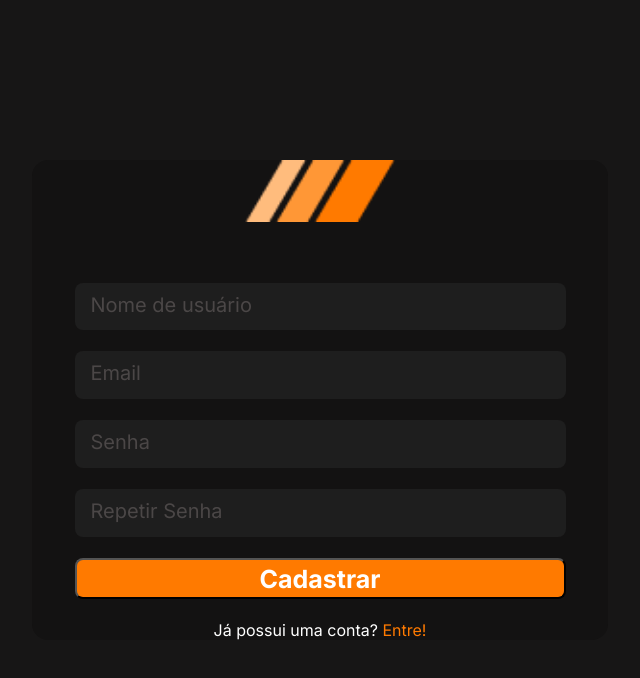
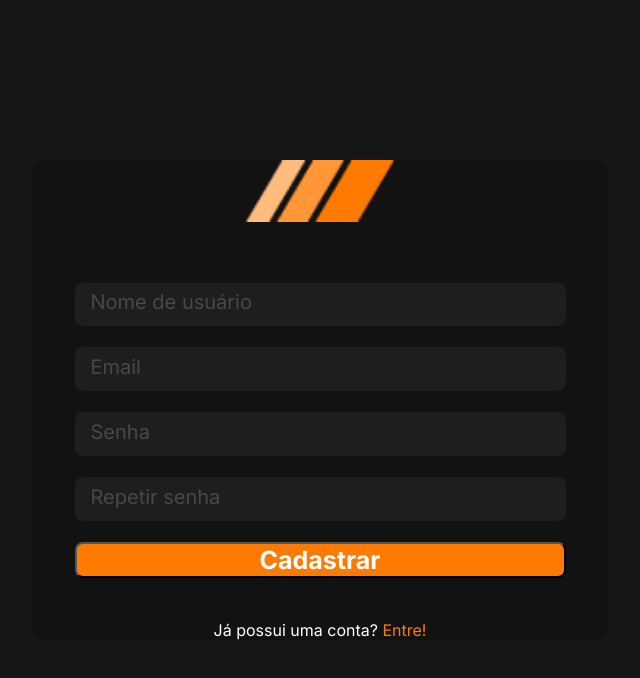
Before and after one commit to SaraivaVitor/gofinance-front, a Next.js app: page /signup in a window 1280 px wide. Shown: the top 678 px of the page, without its empty margins (320-960 px from the left). Built offline with nearby package versions, Linux system fonts and the light colour scheme.

Commit message:
✨ Integrade signup

```diff
--- a/src/pages/signup/index.tsx
+++ b/src/pages/signup/index.tsx
@@ -1,23 +1,93 @@
 import Image from "next/image";
-import { Container, Content } from "../../styles/auth/auth.styles";
+import {
+  Container,
+  Content,
+  ErrorMessage,
+} from "../../styles/auth/auth.styles";
 
 import logo from "../../assets/logo.png";
 import Link from "next/link";
+import { useState } from "react";
+import { useRouter } from "next/router";
 
-const Signup = () => (
+const Signup = () => {
+  const [username, setUsername] = useState("");
+  const [email, setEmail] = useState("");
+  const [password, setPassword] = useState("");
+  const [confirmPassword, setConfirmPassword] = useState("");
+  const [isLoading, setIsLoading] = useState(false);
+  const [hasError, setHasError] = useState(false);
+  const [errorMessage, setErrorMessage] = useState("");
+  const buttonLabel = isLoading ? "Carregando..." : "Cadastrar";
+  const router = useRouter();
+  const passwordIsValid = password === confirmPassword;
+  const signup = async () => {
+    try {
+      setIsLoading(true);
+      if (!passwordIsValid) {
+        setHasError(true);
+        throw Error();
+      }
+      await fetch(`http://localhost:8000/user`, {
+        method: "POST",
+        mode: "no-cors",
+        body: JSON.stringify({
+          username,
+          email,
+          password,
+        }),
+      });
+      router.push("/");
+    } catch (err) {
+      if (!passwordIsValid) {
+        setErrorMessage("As senhas precisam ser compativeis.");
+      }
+    } finally {
+      setIsLoading(false);
+    }
+  };
+  const inputProps = [
+    {
+      type: 'text',
+      placeholder: 'Nome de usuário',
+      setState: setUsername
+    },
+    {
+      type: 'email',
+      placeholder: 'Email',
+      setState: setEmail
+    },
+    {
+      type: 'password',
+      placeholder: 'Senha',
+      setState: setPassword
+    },
+    {
+      type: 'password',
+      placeholder: 'Repetir senha',
+      setState: setConfirmPassword
+    },
+  ]
+  return (
     <Container>
       <Content>
         <Image src={logo} alt="GoFinance" width={150} />
-      <input type="text" placeholder="Nome de usuário" />
-      <input type="email" placeholder="Email" />
-      <input type="password" placeholder="Senha" />
-      <input type="password" placeholder="Repetir Senha" />
-      <button>Cadastrar</button>
+        {inputProps.map((prop) => (
+          <input
+            key={prop.placeholder}
+            type={prop.type}
+            placeholder={prop.placeholder}
+            onChange={(evt) => prop.setState(evt.target.value)}
+          />
+        ))}
+        <button onClick={signup}>{buttonLabel}</button>
+        <ErrorMessage>{hasError && errorMessage}</ErrorMessage>
         <p>
           Já possui uma conta? <Link href="/signin">Entre!</Link>
         </p>
       </Content>
     </Container>
   );
+};
 
 export default Signup;
--- a/src/styles/auth/auth.styles.ts
+++ b/src/styles/auth/auth.styles.ts
@@ -43,3 +43,8 @@ export const Content = styled.div`
     padding: 0;
   }
 `;
+
+export const ErrorMessage = styled.span`
+  color: red;
+  font-size: 14px;
+`
```
Lines whose indentation alone changed are shown as unchanged.
